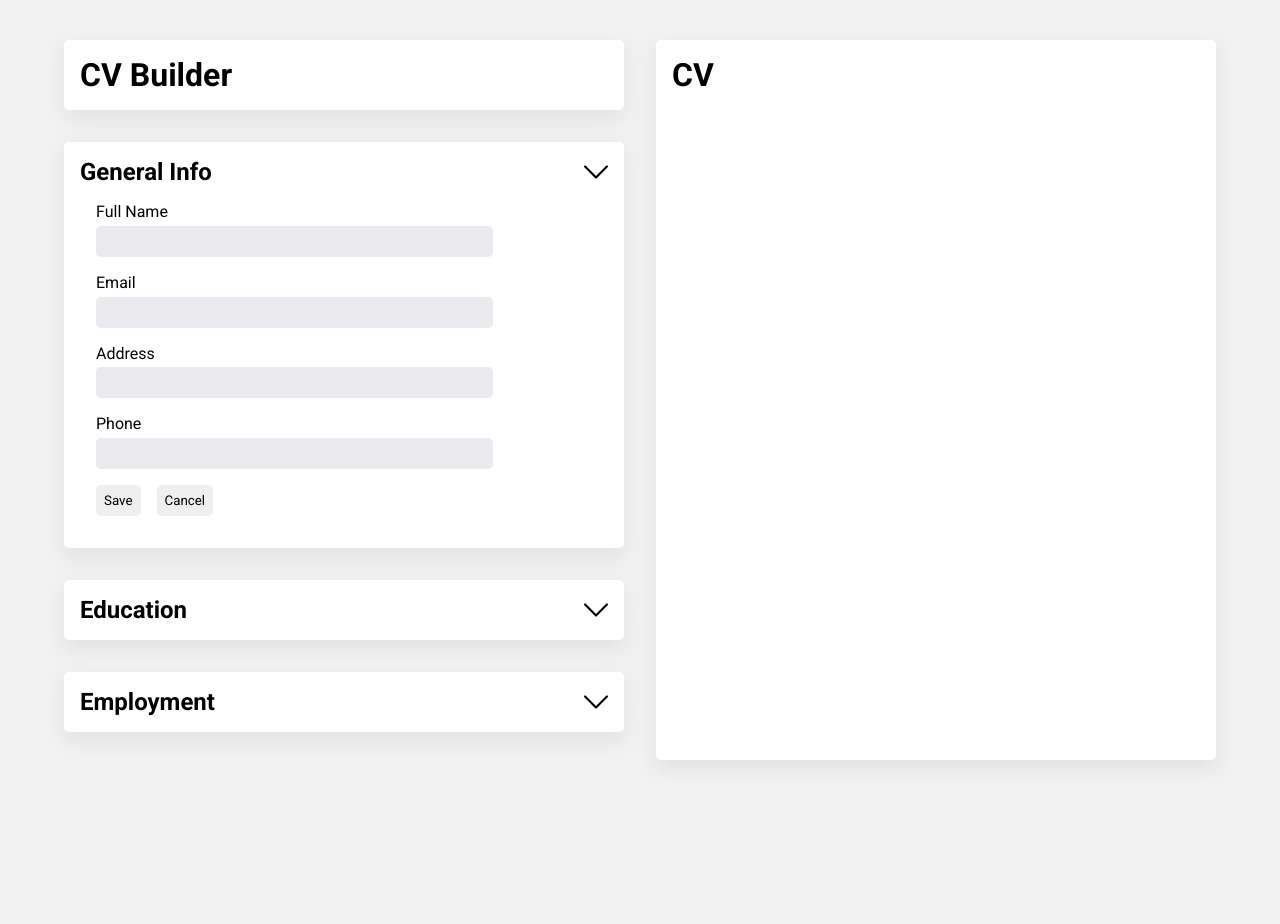
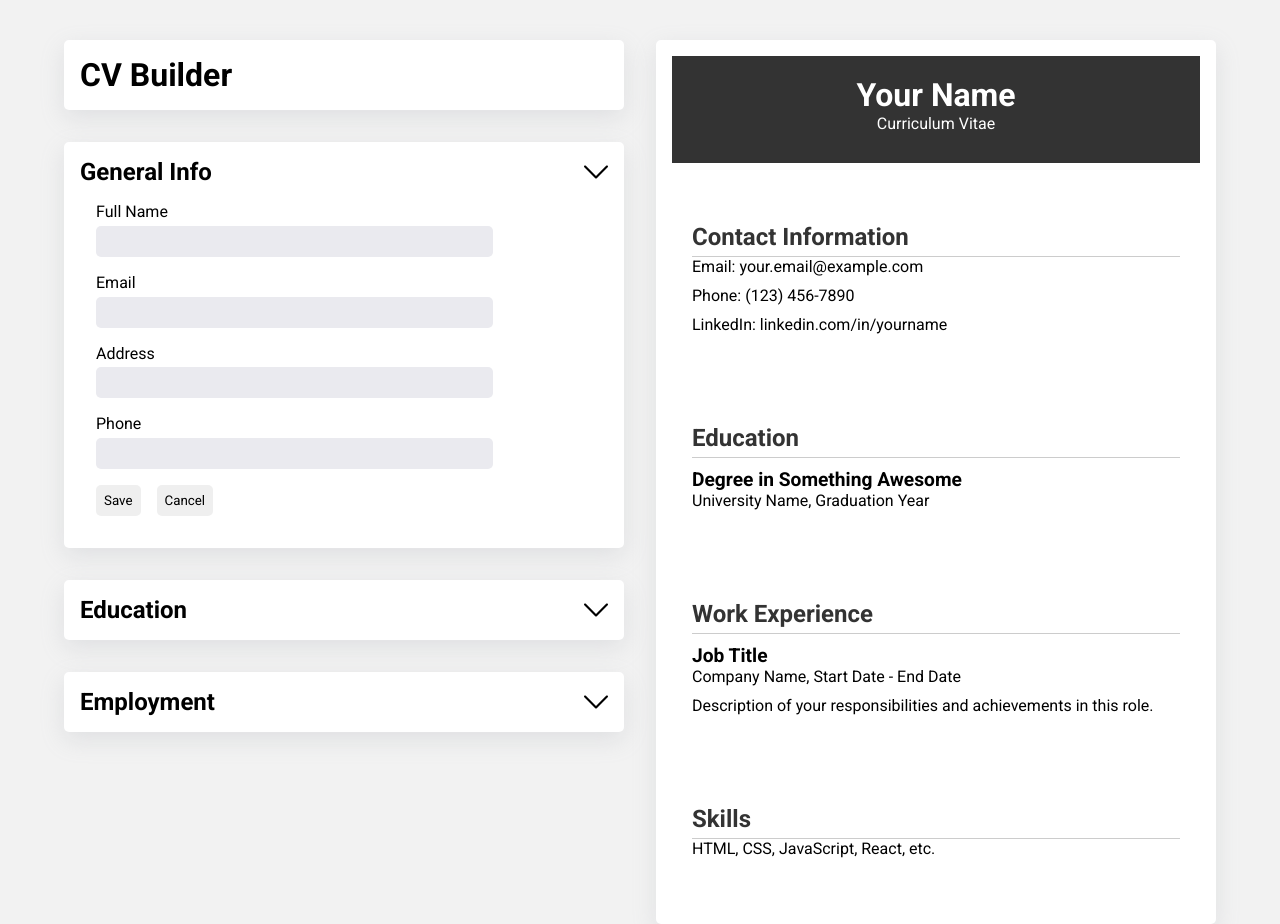
Before and after one commit to dave-forbes/cv-builder, a React (Vite) app in the folder cv-builder-app/: page / in a window 1280 px wide. Before the commit the page ends 800 px from the top, so only its background shows below. Built offline with nearby package versions, Linux system fonts and the light colour scheme.

Commit message:
added some html/jsx for CV

```diff
--- a/cv-builder-app/src/components/CV.jsx
+++ b/cv-builder-app/src/components/CV.jsx
@@ -1,7 +1,39 @@
+import "../css/CV.css";
+
 export default function CV() {
   return (
     <div className="C-V">
-      <h1>CV</h1>
+      <header>
+        <h1>Your Name</h1>
+        <p>Curriculum Vitae</p>
+      </header>
+
+      <section>
+        <h2>Contact Information</h2>
+        <p>Email: your.email@example.com</p>
+        <p>Phone: (123) 456-7890</p>
+        <p>LinkedIn: linkedin.com/in/yourname</p>
+      </section>
+
+      <section>
+        <h2>Education</h2>
+        <h3>Degree in Something Awesome</h3>
+        <p>University Name, Graduation Year</p>
+      </section>
+
+      <section>
+        <h2>Work Experience</h2>
+        <h3>Job Title</h3>
+        <p>Company Name, Start Date - End Date</p>
+        <p>
+          Description of your responsibilities and achievements in this role.
+        </p>
+      </section>
+
+      <section>
+        <h2>Skills</h2>
+        <p>HTML, CSS, JavaScript, React, etc.</p>
+      </section>
     </div>
   );
 }
```
